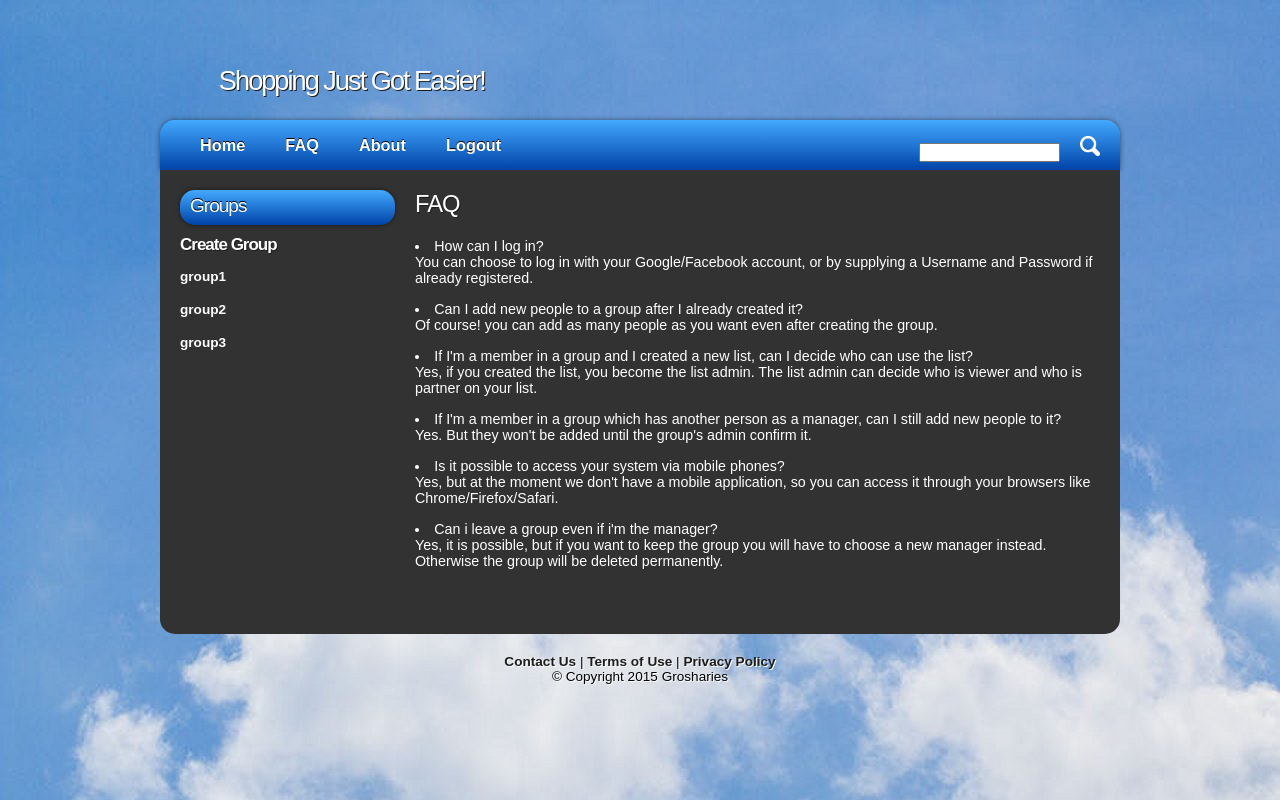
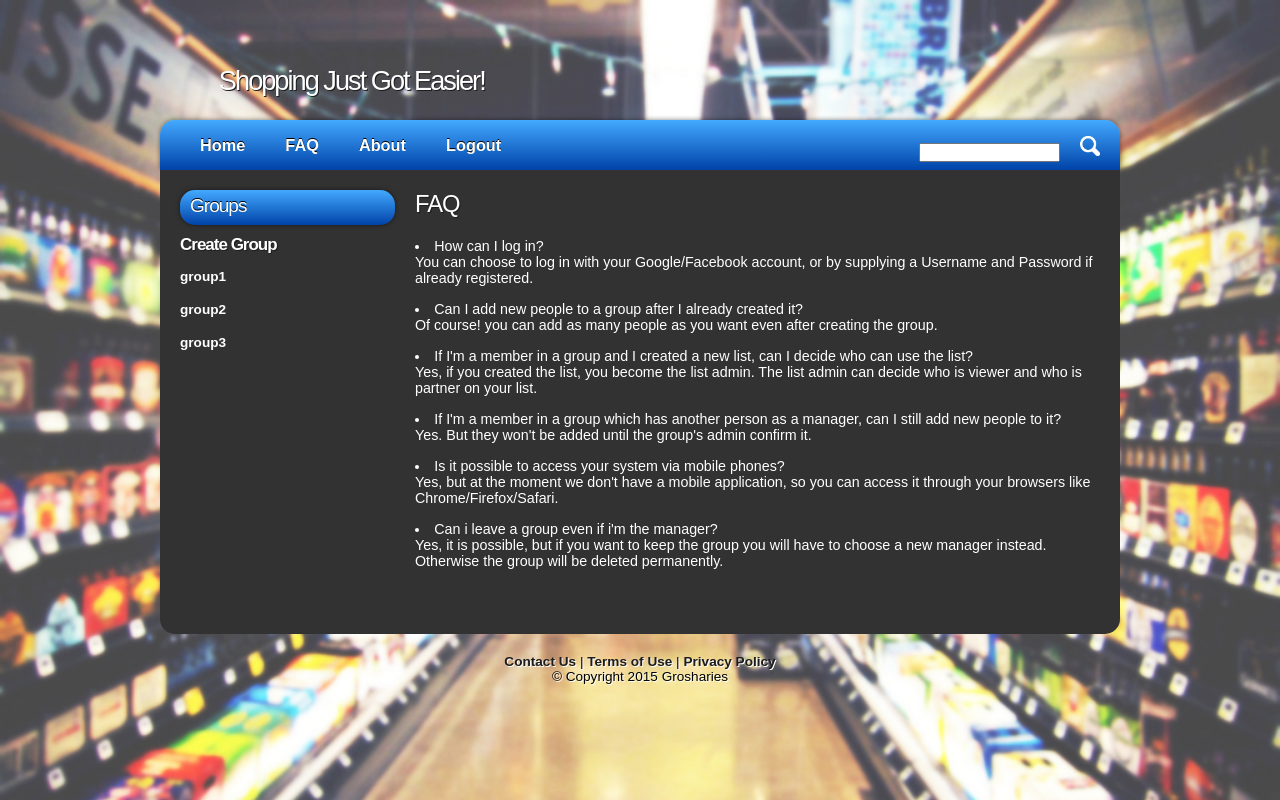
Before and after one commit to snir-sh/Grosharies, a Python web app: template grosharies-site/web/templates/FAQ.html in a window 1280 px wide. Run offline with Jinja, Linux system fonts and the light colour scheme; the template is opened without the code that fills it, so the values that code supplies are empty.

Commit message:
updated background

```diff
--- a/grosharies-site/web/static/css/styles.css
+++ b/grosharies-site/web/static/css/styles.css
@@ -7,7 +7,8 @@ html
 
 body
 { font: normal 85% Arial, Helvetica, sans-serif;
-  background: #676767 url(../images/background.jpg) repeat;
+  background: url(../images/background.jpg) repeat;
+  background-size: cover;
   color: #000;
 }
 
```
Also changed, not shown: grosharies-site/web/static/images/background.jpg, grosharies-site/web/static/images/background2.jpg (added).
